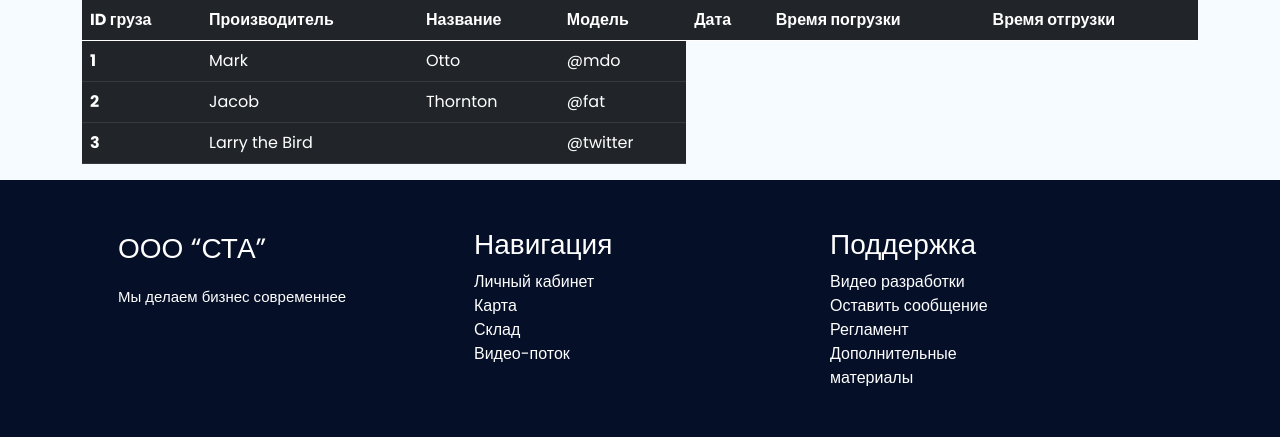
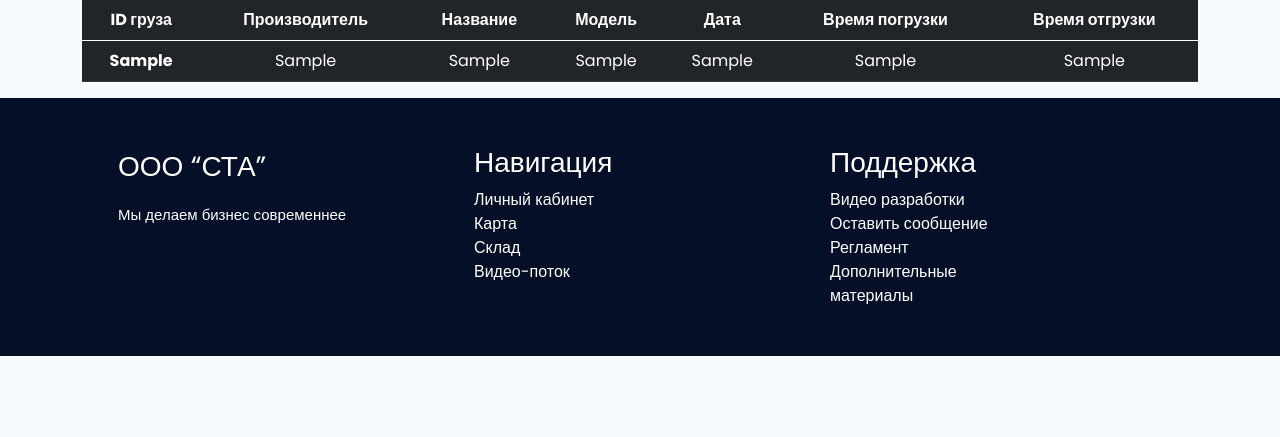
Before and after one commit to SailorTheMan/rostishka_UG, a Django app: template src/pages/templates/schedule.html in a window 1280 px wide. Shown: the part 150-587 px from the top of the page. Run offline with Django 3.2, Linux system fonts and the light colour scheme; the template is opened without the code that fills it: most values are stand-ins (such as "Sample title", 1, 10 or a date in 2020); some libraries are stand-ins or nearby versions.

Commit message:
schedule is done

```diff
--- a/src/pages/db_connector.py
+++ b/src/pages/db_connector.py
@@ -3,7 +3,7 @@ import sqlite3
 def executeStatement(statement):
     try:
         # conn = sqlite3.connect(settings.config['db_name'])
-        conn = sqlite3.connect('../../sim_data.sqlite')
+        conn = sqlite3.connect('../sim_data.sqlite')
 
     except:
         print('Connection to DB was not established')
@@ -19,3 +19,5 @@ def executeStatement(statement):
             conn.close()
 
 def get_schedule():
+    statement = 'SELECT ID, manufacturer, Name, Model, "Date", "Time in", "Time out" FROM "id_factory";'
+    return executeStatement(statement)
--- a/src/pages/templates/schedule.html
+++ b/src/pages/templates/schedule.html
@@ -1,7 +1,7 @@
 {% extends 'base.html'%}
 {% block content%}
     <div class="container">
-        <table class="table table-dark table-hover">
+        <table class="table table-dark table-hover text-center">
             <thead>
                 <tr>
                 <th scope="col">ID груза</th>
@@ -14,23 +14,17 @@
                 </tr>
             </thead>
             <tbody>
+            {% for cargo in schedule %}
                 <tr>
-                <th scope="row">1</th>
-                <td>Mark</td>
-                <td>Otto</td>
-                <td>@mdo</td>
+                <th scope="row">{{cargo.0}}</th>
+                <td>{{cargo.1}}</td>
+                <td>{{cargo.2}}</td>
+                <td>{{cargo.3}}</td>
+                <td>{{cargo.4}}</td>
+                <td>{{cargo.5}}</td>
+                <td>{{cargo.6}}</td>
                 </tr>
-                <tr>
-                <th scope="row">2</th>
-                <td>Jacob</td>
-                <td>Thornton</td>
-                <td>@fat</td>
-                </tr>
-                <tr>
-                <th scope="row">3</th>
-                <td colspan="2">Larry the Bird</td>
-                <td>@twitter</td>
-                </tr>
+            {% endfor %}
             </tbody>
             </table>
     </div>
--- a/src/pages/views.py
+++ b/src/pages/views.py
@@ -3,6 +3,7 @@ from django.http import HttpResponse
 from .forms import PartnerForm, CallMeForm, CompanyForm
 from django.core.mail import EmailMessage
 from django.template.loader import render_to_string
+from .db_connector import get_schedule
 
 def home_view(request, *args, **kwargs):
     if request.method == 'POST':
@@ -75,7 +76,8 @@ def warehouse_view(request, *args, **kwargs):
     return render(request, "warehouse.html", {})
 
 def schedule_view(request, *args, **kwargs):
-    return render(request, "schedule.html", {})
+    schedule = get_schedule()
+    return render(request, "schedule.html", {'schedule':schedule})
 
 def stream_view(request, *args, **kwargs):
     stream_url = 'https://www.youtube.com/embed/7qXQ75fSd6s'
```
